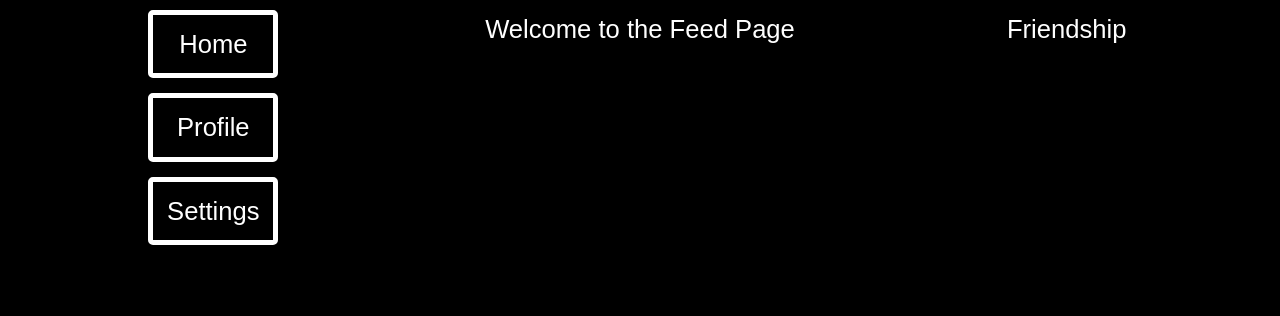
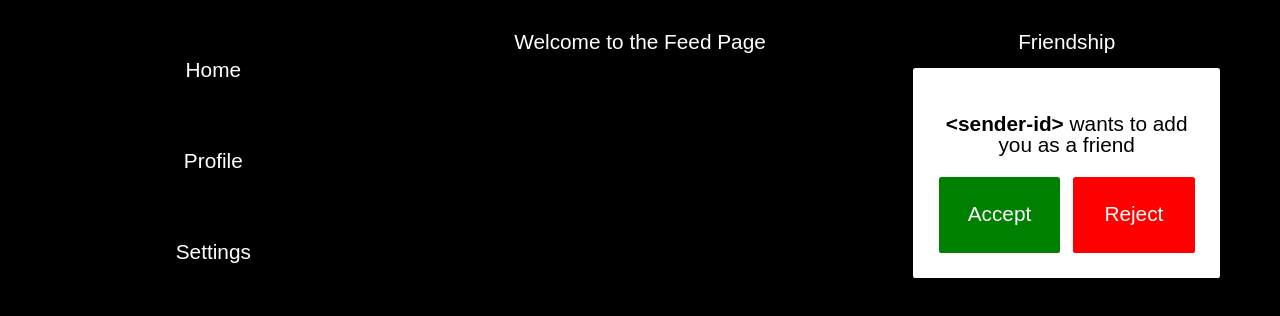
Before and after one commit to MarcoFontana48/Gatherly, a Vue app in the folder frontend/: page /home in a window 1280 px wide. Shown: the top 316 px of the page. Built offline with nearby package versions, Linux system fonts and the light colour scheme; no server answers.

Commit message:
feat(frontend): new pages button

```diff
--- a/frontend/src/App.vue
+++ b/frontend/src/App.vue
@@ -2,14 +2,25 @@
 import { RouterLink, RouterView } from 'vue-router';
 import Feed from "@/components/Feed.vue";
 import Friendship from "@/components/Friendship.vue";
+import BaseButton from "@/components/buttons/BaseButton.vue";
+import RouterLinkButton from "@/components/buttons/PagesButton.vue";
 </script>
 
 <template>
   <div class="app-container">
     <div class="left-column">
-      <RouterLink to="/home" class="link-button">Home</RouterLink>
-      <RouterLink to="/profile" class="link-button">Profile</RouterLink>
-      <RouterLink to="/settings" class="link-button">Settings</RouterLink>
+      <RouterLink to="/home" class="link-button">
+        <RouterLinkButton>Home</RouterLinkButton>
+      </RouterLink>
+
+      <RouterLink to="/profile" class="link-button">
+        <RouterLinkButton>Profile</RouterLinkButton>
+      </RouterLink>
+
+      <RouterLink to="/settings" class="link-button">
+        <RouterLinkButton>Settings</RouterLinkButton>
+      </RouterLink>
+
       <RouterView /> <!-- routes render only in the left column, leaving the center and right columns untouched -->
     </div>
     <div class="center-column">
@@ -24,9 +35,6 @@ import Friendship from "@/components/Friendship.vue";
 <style lang="scss" scoped>
 @import "@/styles/mixins.scss";
 @import "@/styles/global.scss";
-
-$hover-darken-amount: 40%;
-$active-darken-amount: 60%;
 
 .app-container {
   @include default-app-style($bg-color);
@@ -45,25 +53,4 @@ $active-darken-amount: 60%;
   @include default-column-style(flex-end);
   @include center-content;
 }
-
-.link-button {
-  $padding: 10px;
-  $font-size: 1.6rem;
-  $min-width: 100px;
-  $border-radius: 5px;
-  $min-size: 1.6rem;
-  $max-size: 2rem;
-  $border-color: invert($bg-color);
-  @include button-styles($padding, $font-size, $min-width, $border-radius, $min-size, $max-size, $border-color);
-  @include default-link-styles($bg-color);
-  @include center-content;
-
-  &:hover {
-    @include adapt-color-based-on-bg($bg-color, $hover-darken-amount, $bg-color);
-  }
-
-  &:active {
-    @include adapt-color-based-on-bg($bg-color, $active-darken-amount, $bg-color);
-  }
-}
 </style>
--- a/frontend/src/components/Feed.vue
+++ b/frontend/src/components/Feed.vue
@@ -1,4 +1,5 @@
 <script setup lang="ts">
+
 </script>
 
 <template>
--- a/frontend/src/components/Friendship.vue
+++ b/frontend/src/components/Friendship.vue
@@ -1,10 +1,12 @@
 <script setup lang="ts">
+import FriendshipRequestDialog from "@/components/FriendshipRequestDialog.vue";
 </script>
 
 <template>
   <div class="friendship-container">
     Friendship
   </div>
+  <FriendshipRequestDialog></FriendshipRequestDialog>
 </template>
 
 <style lang="scss" scoped>
--- a/frontend/src/components/FriendshipRequestDialog.vue
+++ b/frontend/src/components/FriendshipRequestDialog.vue
@@ -1,12 +1,12 @@
 <template>
   <div class="friend-request" v-if="showRequest">
     <p class="request-text">
-      <UserIdText :text="senderId" />
+      <UserIdText :text="senderId"></UserIdText>
       wants to add you as a friend
     </p>
     <div class="buttons">
-      <button @click="acceptRequest" class="accept">Accept</button>
-      <button @click="denyRequest" class="deny">Deny</button>
+      <AcceptButton @click="acceptRequest">{{ acceptButtonLabel }}</AcceptButton>
+      <DeclineButton @click="denyRequest">{{ denyButtonLabel }}</DeclineButton>
     </div>
   </div>
 </template>
@@ -14,21 +14,25 @@
 <script setup>
 import { ref, onMounted } from 'vue';
 import UserIdText from "./UserIdText.vue";
+import AcceptButton from "@/components/buttons/AcceptButton.vue";
+import DeclineButton from "@/components/buttons/DeclineButton.vue";
 
 const senderId = ref("<sender-id>");
+const acceptButtonLabel = ref("Accept");
+const denyButtonLabel = ref("Reject");
 const showRequest = ref(false);
 
 const acceptRequest = () => {
-  console.log(`${senderId.value} accepted`);
+  console.log(`friendship from ${senderId.value} accepted`);
 };
 
 const denyRequest = () => {
-  console.log(`${senderId.value} denied`);
+  console.log(`friendship from ${senderId.value} denied`);
 };
 
-// Listen for SSE events
 onMounted(() => {
-  console.log("mounted")
+  console.log("mounted");
+  showRequest.value = true;
   const eventSource = new EventSource('http://localhost:8081/notifications?id=test');
 
   eventSource.onmessage = (event) => {
@@ -38,7 +42,6 @@ onMounted(() => {
     senderId.value = data.sender;
     showRequest.value = true;
 
-    // Hide the request after 10 seconds
     setTimeout(() => {
       showRequest.value = false;
     }, 10_000);
@@ -48,73 +51,24 @@ onMounted(() => {
 
 <style lang="scss" scoped>
 @import "@/styles/mixins.scss";
-$friendship-request-window-bg-color: #f9f9f9;
-$border-color: #1a1a1a;
-$accept-color: #5cb85c;
-$deny-color: #d9534f;
+@import "@/styles/global.scss";
 
-$padding: 2vw;
-$font-size-base: 1vw;
-$font-size-min: 1rem;
-$font-size-max: 2.5rem;
-$min-button-width: 6vw;
-$min-friendship-request-window-width: 10vw;
-$max-friendship-request-window-width: 20vw;
-$button-padding: 1vw;
-$border-radius: 0.2vw;
 $gap: 1vw;
 
 .friend-request {
-  @include default-text-styles;
-
-  padding: $padding;
-  border: $border-radius solid $border-color;
-  background-color: $friendship-request-window-bg-color;
-  min-width: $min-friendship-request-window-width;
-  max-width: $max-friendship-request-window-width;
-  text-align: center;
+  @include default-text-styles($bg-color);
+  @include default-dialog-style($bg-color);
 
   .request-text {
-    @include black-or-white-based-on-bg-lightness($friendship-request-window-bg-color);
-    font-size: clamp($font-size-min, $font-size-base, $font-size-max);
+    @include default-text-styles(invert($bg-color));
   }
 
   .buttons {
     margin-top: $gap;
     display: flex;
-    justify-content: center;
+    justify-content: space-between;
     gap: $gap;
-  }
-
-  button {
-    @include center-content;
-    @include button-styles($button-padding, $font-size-base, $min-button-width, $border-radius, $font-size-min, $font-size-max, $border-color);
-
-    &.accept {
-      background-color: $accept-color;
-      @include black-or-white-based-on-bg-lightness($accept-color);
-
-      &:hover {
-        @include adapt-color-based-on-bg($accept-color, 30%);
-      }
-
-      &:active {
-        @include adapt-color-based-on-bg($accept-color, 90%);
-      }
-    }
-
-    &.deny {
-      background-color: $deny-color;
-      @include black-or-white-based-on-bg-lightness($deny-color);
-
-      &:hover {
-        @include adapt-color-based-on-bg($deny-color, 30%);
-      }
-
-      &:active {
-        @include adapt-color-based-on-bg($deny-color, 90%);
-      }
-    }
+    width: 100%;
   }
 }
 </style>
--- /dev/null
+++ b/frontend/src/components/buttons/AcceptButton.vue
@@ -0,0 +1,31 @@
+<!-- AcceptButton.vue -->
+<template>
+  <BaseButton class="accept-button">
+    <slot></slot>
+  </BaseButton>
+</template>
+
+<script setup>
+import BaseButton from './BaseButton.vue';
+</script>
+
+<style scoped lang="scss">
+@import "@/styles/mixins";
+@import "@/styles/global";
+
+.accept-button {
+  $button-bg-color: green;
+
+  @include adapt-border-color-based-on-bg($button-bg-color, $mix-color-amount, $button-bg-color);
+  @include default-text-styles($button-bg-color);
+  @include default-background-styles($button-bg-color);
+
+  &:hover {
+    @include adapt-color-based-on-bg($button-bg-color, $hover-darken-amount, $button-bg-color);
+  }
+
+  &:active {
+    @include adapt-color-based-on-bg($button-bg-color, $active-darken-amount, $button-bg-color);
+  }
+}
+</style>
--- /dev/null
+++ b/frontend/src/components/buttons/BaseButton.vue
@@ -0,0 +1,17 @@
+<template>
+  <button class="base-button">
+    <slot></slot>
+  </button>
+</template>
+
+<script setup>
+
+</script>
+
+<style scoped lang="scss">
+@import "@/styles/mixins";
+
+.base-button {
+  @include default-button-style;
+}
+</style>
--- /dev/null
+++ b/frontend/src/components/buttons/DeclineButton.vue
@@ -0,0 +1,31 @@
+<!-- AcceptButton.vue -->
+<template>
+  <BaseButton class="decline-button">
+    <slot></slot>
+  </BaseButton>
+</template>
+
+<script setup>
+import BaseButton from './BaseButton.vue';
+</script>
+
+<style scoped lang="scss">
+@import "@/styles/mixins";
+@import "@/styles/global";
+
+.decline-button {
+  $button-bg-color: red;
+
+  @include adapt-border-color-based-on-bg($button-bg-color, $mix-color-amount, $button-bg-color);
+  @include default-text-styles($button-bg-color);
+  @include default-background-styles($button-bg-color);
+
+  &:hover {
+    @include adapt-color-based-on-bg($button-bg-color, $hover-darken-amount, $button-bg-color);
+  }
+
+  &:active {
+    @include adapt-color-based-on-bg($button-bg-color, $active-darken-amount, $button-bg-color);
+  }
+}
+</style>
--- /dev/null
+++ b/frontend/src/components/buttons/PagesButton.vue
@@ -0,0 +1,31 @@
+<!-- AcceptButton.vue -->
+<template>
+  <BaseButton class="pages-button">
+    <slot></slot>
+  </BaseButton>
+</template>
+
+<script setup>
+import BaseButton from './BaseButton.vue';
+</script>
+
+<style scoped lang="scss">
+@import "@/styles/mixins";
+@import "@/styles/global";
+
+.pages-button {
+  $button-bg-color: $bg-color;
+
+  @include adapt-border-color-based-on-bg($button-bg-color, $mix-color-amount, $button-bg-color);
+  @include default-text-styles($button-bg-color);
+  @include default-background-styles($button-bg-color);
+
+  &:hover {
+    @include adapt-color-based-on-bg($button-bg-color, $hover-darken-amount, $button-bg-color);
+  }
+
+  &:active {
+    @include adapt-color-based-on-bg($button-bg-color, $active-darken-amount, $button-bg-color);
+  }
+}
+</style>
--- a/frontend/src/styles/global.scss
+++ b/frontend/src/styles/global.scss
@@ -1,11 +1,14 @@
 // defines the background color globally
 // chose the color you want and the whole app will adapt to it
 $bg-color: black;
+$hover-darken-amount: 40%;
+$active-darken-amount: 60%;
+$mix-color-amount: 30%;
 
 html, body {
   margin: 0;
   padding: 0;
-  background-color: $bg-color; // uses the variable globally
+  background-color: $bg-color;
   height: 100%;
   width: 100%;
 }
--- a/frontend/src/styles/mixins.scss
+++ b/frontend/src/styles/mixins.scss
@@ -17,12 +17,25 @@
   height: 100%;
 }
 
-@mixin button-styles($padding, $font-size, $min-width, $border-radius, $min-size, $max-size, $border-color) {
+@mixin default-button-style {
+  $padding: 2vw;
+  $font-size-base: 1vw;
+  $font-size-min: 1rem;
+  $font-size-max: 2.5rem;
+  $min-button-width: 6vw;
+  $border-radius: 0.2vw;
+  $button-width: 100%;
+
+  @include button-styles($padding, $font-size-base, $min-button-width, $border-radius, $font-size-min, $font-size-max, black, $button-width);
+}
+
+@mixin button-styles($padding, $font-size, $min-width, $border-radius, $min-size, $max-size, $border-color, $button-width) {
   padding: $padding;
   border: $border-radius solid $border-color;
   font-size: clamp($min-size, $font-size, $max-size);
   min-width: clamp($min-width, 6vw, $min-size);
   border-radius: $border-radius;
+  width: $button-width;
 }
 
 @mixin default-link-styles($bg-color) {
@@ -33,11 +46,31 @@
   transition: background-color 0.3s ease;
 }
 
+@mixin adapt-border-color-based-on-bg($color, $amount, $bg-color) {
+  border-color: mix($color, $bg-color, $amount);
+}
+
+@mixin default-dialog-style($bg-color) {
+  $friendship-request-window-bg-color: invert($bg-color);
+
+  $padding: 2vw;
+  $min-friendship-request-window-width: 10vw;
+  $max-friendship-request-window-width: 20vw;
+  $border-radius: 0.2vw;
+
+  padding: $padding;
+  background-color: $friendship-request-window-bg-color;
+  min-width: $min-friendship-request-window-width;
+  max-width: $max-friendship-request-window-width;
+  text-align: center;
+  border-radius: $border-radius;
+}
+
 @mixin default-text-styles($bg-color) {
   @include black-or-white-based-on-bg-lightness($bg-color);
-  font-size: 1.6rem;
+  font-size: 1.3rem;
   font-weight: 400;
-  line-height: 1.5;
+  line-height: 1;
   font-family: Arial, sans-serif;
   text-rendering: optimizeLegibility;
 }
@@ -48,7 +81,7 @@
 
 @mixin default-column-style($align-items) {
   width: 20%;
-  padding: 10px;
+  padding: 2.5vw;
   overflow-y: auto;
   flex: 1;
   display: flex;
```
